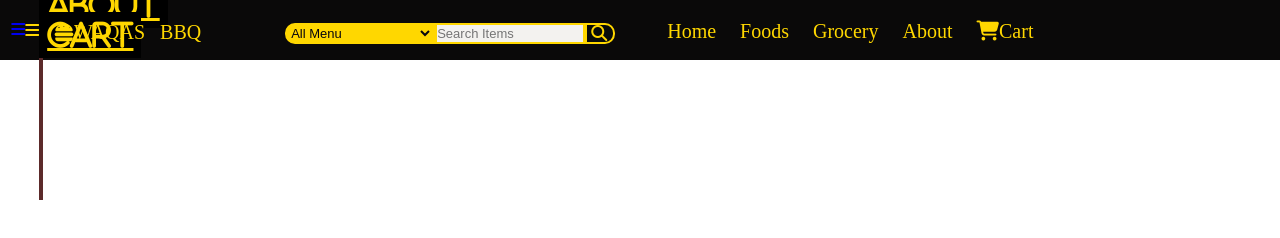
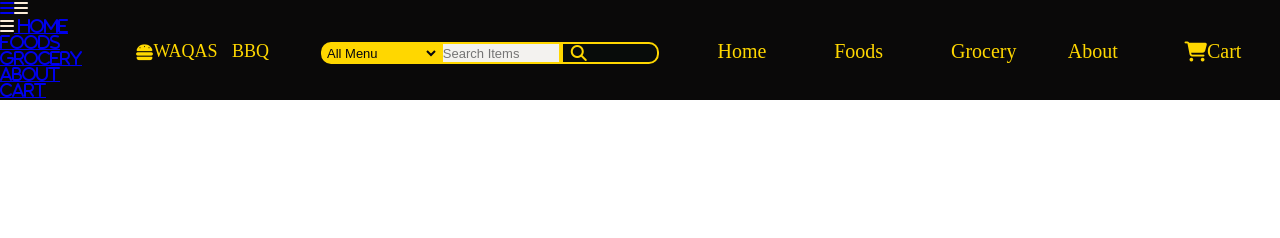
Before and after one commit to Waqasahmed15/resturent-website, a plain HTML site: page foods.html in a window 1280 px wide. Drawn offline with Linux system fonts and the light colour scheme.

Commit message:
all nav ok

```diff
--- a/about.css
+++ b/about.css
@@ -11,20 +11,19 @@
   display: flex;
   align-items: center;
   color: antiquewhite;
-
-    position: fixed;
 }
 #website-name {
   color: rgb(255, 217, 0);
-    margin-left: 40px;
-    font-size: 20px;
+  margin-left: 15px;
+  font-size: 18px;
   font-weight: 500;
-    padding-top: 15px;
+  padding-top: 13px;
 
-    width: 19%;
-    height: 10px;
+  width: 55%;
+  height: 10%;
   display: flex;
   align-items: center;
+  justify-content: center;
 }
 .border {
   border: 2px solid transparent;
@@ -57,14 +56,14 @@
 #item {
   align-items: center;
   display: flex;
-    margin-left: 40px;
-    word-spacing: 17px;
+  margin-left: 20px;
+  justify-content: space-evenly;
   font-weight: 500;
   font-size: 20px;
-    width: 450px;
-    height: 60px;
+  width: 180%;
+  height: 10%;
 
-    padding-top: 2px;
+  padding-top: 3px;
 }
 #item a {
   color: gold;
@@ -73,6 +72,8 @@
   text-decoration: none;
   text-transform: capitalize;
   text-decoration: none;
+  height: 15%;
+  width: 15%;
 }
 #item a:hover {
   color: rgb(11, 224, 252);
@@ -83,11 +84,12 @@
   display: flex;
   color: rgba(2, 2, 14, 0.986);
   border: 2px solid gold;
-    width: 150px;
-    height: 13;
+  width: 35%;
+  height: 22px;
   border-radius: 10px 0px 0px 10px;
   font-size: 13px;
-    margin-top: 7px;
+  margin-top: 6px;
+  margin-left: 18px;
 }
 select:hover {
   background-color: rgb(4, 2, 5);
@@ -100,11 +102,11 @@
 
   color: rgba(2, 2, 14, 0.986);
   border: 2px solid gold;
-    width: 150px;
-    height: 21px;
+  width: 35%;
+  height: 22px;
   border-radius: 0px 0px 0px 0px;
   font-size: 13px;
-    margin-top: 7px;
+  margin-top: 6px;
 }
 input:hover {
   background-color: rgb(4, 2, 5);
@@ -115,19 +117,22 @@
 .search-box {
   display: flex;
   align-items: center;
+  width: 35%;
+  height: 22px;
 }
 .search-icon {
   display: flex;
   align-items: center;
   background-color: rgb(8, 12, 10);
-    width: 30px;
-    height: 21px;
+  width: 25%;
+  height: 22px;
+
   margin-top: 6px;
   border: 2px solid gold;
-    padding: 4px;
+  padding: 8px;
   border-radius: 0px 10px 10px 0px;
   color: gold;
-    size: 3px;
+  size: 2px;
 }
 .search-icon:hover {
   background-color: rgb(4, 2, 5);
--- a/cart.css
+++ b/cart.css
@@ -11,20 +11,19 @@
   display: flex;
   align-items: center;
   color: antiquewhite;
-
-    position: fixed;
 }
 #website-name {
   color: rgb(255, 217, 0);
-    margin-left: 40px;
-    font-size: 20px;
+  margin-left: 15px;
+  font-size: 18px;
   font-weight: 500;
-    padding-top: 15px;
+  padding-top: 13px;
 
-    width: 19%;
-    height: 10px;
+  width: 55%;
+  height: 10%;
   display: flex;
   align-items: center;
+  justify-content: center;
 }
 .border {
   border: 2px solid transparent;
@@ -57,14 +56,14 @@
 #item {
   align-items: center;
   display: flex;
-    margin-left: 40px;
-    word-spacing: 17px;
+  margin-left: 20px;
+  justify-content: space-evenly;
   font-weight: 500;
   font-size: 20px;
-    width: 450px;
-    height: 60px;
+  width: 180%;
+  height: 10%;
 
-    padding-top: 2px;
+  padding-top: 3px;
 }
 #item a {
   color: gold;
@@ -73,6 +72,8 @@
   text-decoration: none;
   text-transform: capitalize;
   text-decoration: none;
+  height: 15%;
+  width: 15%;
 }
 #item a:hover {
   color: rgb(11, 224, 252);
@@ -83,11 +84,12 @@
   display: flex;
   color: rgba(2, 2, 14, 0.986);
   border: 2px solid gold;
-    width: 150px;
-    height: 13;
+  width: 35%;
+  height: 22px;
   border-radius: 10px 0px 0px 10px;
   font-size: 13px;
-    margin-top: 7px;
+  margin-top: 6px;
+  margin-left: 18px;
 }
 select:hover {
   background-color: rgb(4, 2, 5);
@@ -100,11 +102,11 @@
 
   color: rgba(2, 2, 14, 0.986);
   border: 2px solid gold;
-    width: 150px;
-    height: 21px;
+  width: 35%;
+  height: 22px;
   border-radius: 0px 0px 0px 0px;
   font-size: 13px;
-    margin-top: 7px;
+  margin-top: 6px;
 }
 input:hover {
   background-color: rgb(4, 2, 5);
@@ -115,19 +117,22 @@
 .search-box {
   display: flex;
   align-items: center;
+  width: 35%;
+  height: 22px;
 }
 .search-icon {
   display: flex;
   align-items: center;
   background-color: rgb(8, 12, 10);
-    width: 30px;
-    height: 21px;
+  width: 25%;
+  height: 22px;
+
   margin-top: 6px;
   border: 2px solid gold;
-    padding: 4px;
+  padding: 8px;
   border-radius: 0px 10px 10px 0px;
   color: gold;
-    size: 3px;
+  size: 2px;
 }
 .search-icon:hover {
   background-color: rgb(4, 2, 5);
--- a/food.css
+++ b/food.css
@@ -11,37 +11,19 @@
   display: flex;
   align-items: center;
   color: antiquewhite;
+}
+#website-name {
+  color: rgb(255, 217, 0);
+  margin-left: 15px;
+  font-size: 18px;
+  font-weight: 500;
+  padding-top: 13px;
 
-  }
-  #nav-icon{
-    width: 30px;
-    height: 35px;
-   color: gold;
-
-   margin-left: 12px;
+  width: 55%;
+  height: 10%;
   display: flex;
   align-items: center;
   justify-content: center;
-    size: 300px;
-    padding: 0%;
-
-  }
-  #nav-icon :hover{
-
-    border: 100px;
-
-  }
-  #website-name {
-    color: rgb(255, 217, 0);
-
-    font-size: 20px;
-    font-weight: 500;
-    padding-top: 15px;
-
-    width: 19%;
-    height: 10px;
-    display: flex;
-    align-items: center;
 }
 .border {
   border: 2px solid transparent;
@@ -74,14 +56,14 @@
 #item {
   align-items: center;
   display: flex;
-    margin-left: 40px;
-    word-spacing: 17px;
+  margin-left: 20px;
+  justify-content: space-evenly;
   font-weight: 500;
   font-size: 20px;
-    width: 450px;
-    height: 60px;
+  width: 180%;
+  height: 10%;
 
-    padding-top: 2px;
+  padding-top: 3px;
 }
 #item a {
   color: gold;
@@ -90,6 +72,8 @@
   text-decoration: none;
   text-transform: capitalize;
   text-decoration: none;
+  height: 15%;
+  width: 15%;
 }
 #item a:hover {
   color: rgb(11, 224, 252);
@@ -100,11 +84,12 @@
   display: flex;
   color: rgba(2, 2, 14, 0.986);
   border: 2px solid gold;
-    width: 150px;
-    height: 13;
+  width: 35%;
+  height: 22px;
   border-radius: 10px 0px 0px 10px;
   font-size: 13px;
-    margin-top: 7px;
+  margin-top: 6px;
+  margin-left: 18px;
 }
 select:hover {
   background-color: rgb(4, 2, 5);
@@ -117,11 +102,11 @@
 
   color: rgba(2, 2, 14, 0.986);
   border: 2px solid gold;
-    width: 150px;
-    height: 21px;
+  width: 35%;
+  height: 22px;
   border-radius: 0px 0px 0px 0px;
   font-size: 13px;
-    margin-top: 7px;
+  margin-top: 6px;
 }
 input:hover {
   background-color: rgb(4, 2, 5);
@@ -132,19 +117,22 @@
 .search-box {
   display: flex;
   align-items: center;
+  width: 35%;
+  height: 22px;
 }
 .search-icon {
   display: flex;
   align-items: center;
   background-color: rgb(8, 12, 10);
-    width: 30px;
-    height: 21px;
+  width: 25%;
+  height: 22px;
+
   margin-top: 6px;
   border: 2px solid gold;
-    padding: 4px;
+  padding: 8px;
   border-radius: 0px 10px 10px 0px;
   color: gold;
-    size: 3px;
+  size: 2px;
 }
 .search-icon:hover {
   background-color: rgb(4, 2, 5);
@@ -152,18 +140,3 @@
   border: 2px solid gold;
   box-shadow: 0px 0px 30px gold;
 }
-  #h-navigation{
-       font-size: 30px;
-    width: 12%;
-    height: 300px;
-  background-color: rgb(92, 42, 42);
-    margin-top: 40px;
-     }
-  .nav-box{
-    color: gold;
-      border: 3px solid black;
-    background-color: black;
-    width: 10%;
-    height: 5600%;
-    padding: 5px;
-  }
--- a/grocery.css
+++ b/grocery.css
@@ -11,20 +11,19 @@
   display: flex;
   align-items: center;
   color: antiquewhite;
-
-    position: fixed;
 }
 #website-name {
   color: rgb(255, 217, 0);
-    margin-left: 40px;
-    font-size: 20px;
+  margin-left: 15px;
+  font-size: 18px;
   font-weight: 500;
-    padding-top: 15px;
+  padding-top: 13px;
 
-    width: 19%;
-    height: 10px;
+  width: 55%;
+  height: 10%;
   display: flex;
   align-items: center;
+  justify-content: center;
 }
 .border {
   border: 2px solid transparent;
@@ -57,14 +56,14 @@
 #item {
   align-items: center;
   display: flex;
-    margin-left: 40px;
-    word-spacing: 17px;
+  margin-left: 20px;
+  justify-content: space-evenly;
   font-weight: 500;
   font-size: 20px;
-    width: 450px;
-    height: 60px;
+  width: 180%;
+  height: 10%;
 
-    padding-top: 2px;
+  padding-top: 3px;
 }
 #item a {
   color: gold;
@@ -73,6 +72,8 @@
   text-decoration: none;
   text-transform: capitalize;
   text-decoration: none;
+  height: 15%;
+  width: 15%;
 }
 #item a:hover {
   color: rgb(11, 224, 252);
@@ -83,11 +84,12 @@
   display: flex;
   color: rgba(2, 2, 14, 0.986);
   border: 2px solid gold;
-    width: 150px;
-    height: 13;
+  width: 35%;
+  height: 22px;
   border-radius: 10px 0px 0px 10px;
   font-size: 13px;
-    margin-top: 7px;
+  margin-top: 6px;
+  margin-left: 18px;
 }
 select:hover {
   background-color: rgb(4, 2, 5);
@@ -100,11 +102,11 @@
 
   color: rgba(2, 2, 14, 0.986);
   border: 2px solid gold;
-    width: 150px;
-    height: 21px;
+  width: 35%;
+  height: 22px;
   border-radius: 0px 0px 0px 0px;
   font-size: 13px;
-    margin-top: 7px;
+  margin-top: 6px;
 }
 input:hover {
   background-color: rgb(4, 2, 5);
@@ -115,19 +117,22 @@
 .search-box {
   display: flex;
   align-items: center;
+  width: 35%;
+  height: 22px;
 }
 .search-icon {
   display: flex;
   align-items: center;
   background-color: rgb(8, 12, 10);
-    width: 30px;
-    height: 21px;
+  width: 25%;
+  height: 22px;
+
   margin-top: 6px;
   border: 2px solid gold;
-    padding: 4px;
+  padding: 8px;
   border-radius: 0px 10px 10px 0px;
   color: gold;
-    size: 3px;
+  size: 2px;
 }
 .search-icon:hover {
   background-color: rgb(4, 2, 5);
```
Lines whose indentation alone changed are shown as unchanged.
